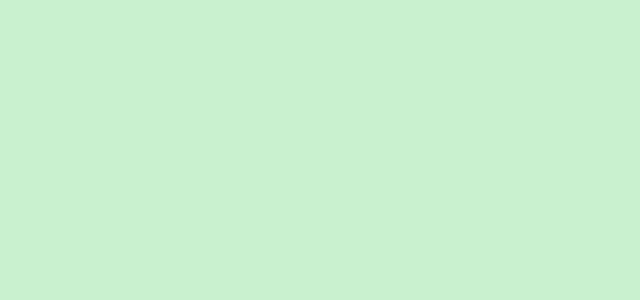
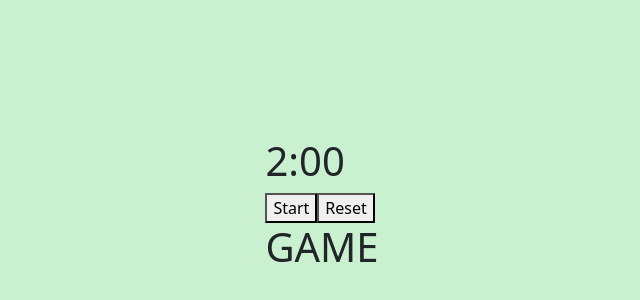
Before and after one commit to oliva-luca/switcher-web-implementation, a React (Vite) app: page /game in a window 1280 px wide. Before the commit this address had no page. Shown: the part 192-492 px from the top of the page, without its empty margins (318-958 px from the left). Built offline with nearby package versions, Linux system fonts and the light colour scheme.

Commit message:
SWT-48 es muy tarde ya

```diff
--- a/src/containers/PreGame/PreGame.tsx
+++ b/src/containers/PreGame/PreGame.tsx
@@ -3,7 +3,7 @@ import GameBoard from './components/GameBoard/GameBoard'
 import StartBtn from "./components/StartBtn/StartBtn";
 import CantPlayer from "./components/CantPlayer/CantPlayer";
 
-function Game() {
+function PreGame() {
 
     const board: string[][] = [
         ["red", "ylw", "grn", "blu", "red", "ylw", "grn"],
@@ -32,4 +32,4 @@ function Game() {
     )
 }
 
-export default Game
+export default PreGame
--- /dev/null
+++ b/src/containers/game/Game.tsx
@@ -0,0 +1,13 @@
+import React from 'react';
+import StopWatch from './components/timer/Timer';
+
+function Game() {
+    return(
+        <div>
+            <StopWatch />
+            <h1>GAME</h1>
+        </div>
+    )
+}
+
+export default Game;
--- /dev/null
+++ b/src/containers/game/components/timer/Timer.tsx
@@ -0,0 +1,53 @@
+import React, { useEffect } from "react";
+
+interface TimerProps {
+    minutes: number;
+    seconds: number;
+}
+
+function Timer() {
+    const [minutes, setMinutes] = React.useState(2);
+    const [seconds, setSeconds] = React.useState(0);
+    const [isActive, setIsActive] = React.useState(false);
+
+    useEffect(() => {
+        let intervalId: any;
+        if (isActive) {
+            intervalId = setInterval(() => {
+                if (seconds === 0) {
+                    if (minutes === 0) {
+                        clearInterval(intervalId);
+                        setIsActive(false);
+                    } else {
+                        setMinutes(minutes - 1);
+                        setSeconds(59);
+                    }
+                } else {
+                    setSeconds(seconds - 1);
+                }
+            }, 1000);
+        }
+        return () => clearInterval(intervalId);
+    }
+    , [isActive, minutes, seconds]);
+
+    const toggle = () => {
+        setIsActive(!isActive);
+    }
+
+    const reset = () => {
+        setMinutes(2);
+        setSeconds(0);
+        setIsActive(false);
+    }
+
+    return (
+        <div>
+            <h1>{minutes}:{seconds < 10 ? `0${seconds}` : seconds}</h1>
+            <button onClick={toggle}>{isActive ? 'Pause' : 'Start'}</button>
+            <button onClick={reset}>Reset</button>
+        </div>
+    )
+}
+
+export default Timer;
--- a/src/containers/lobby/createGame/components/createGame.tsx
+++ b/src/containers/lobby/createGame/components/createGame.tsx
@@ -69,22 +69,20 @@ const CreateGame = () => {
 
     try {
       const userId = localStorage.getItem('userId');
-      const playerName = userId ? userId.toString() : 'UnknownPlayer';
-      console.log('Player name:', playerName);
       console.log('Joining game');
       const joinData = {
-        player_name : playerName,
+        player_id : userId,
       };
 
       const joinQueryString = new URLSearchParams(joinData as any).toString();
-      const response = await axios.put(`/gamelist/${createInfo.id}?${joinQueryString}`, null, {
+      const response = await axios.put(`/gamelist/join/${createInfo.id}?${joinQueryString}`, null, {
         headers: {
           'Content-Type': 'application/json',
         },
       });
       console.log('Game joined successfully:', response.data);
       // Redirigir a la ruta /game
-      navigate('/game');
+      navigate('/pregame');
 
     } catch (error) {
        //borrar la partida creada con el metodo delete
@@ -104,8 +102,8 @@ const CreateGame = () => {
   };
 
   return (
-    <div className="container mt-5 custom-container">
-      <div className="row justify-content-center">
+    <div className="container custom-container">
+      <div className="row justify-content-center d-flex">
         <div className="col-md-12">
           <form onSubmit={handleSubmit}>
             <div className="mb-3 row align-items-center block-background">
--- a/src/containers/lobby/gameList/components/slotJoinGame.tsx
+++ b/src/containers/lobby/gameList/components/slotJoinGame.tsx
@@ -37,7 +37,7 @@ export default function SlotJoinGame({ id, name, currentCapacity, capacity }: Ga
                 'Content-Type': 'application/json',
                 },
             });
-            navigate('/game');
+            navigate('/pregame');
         } catch (error) {
             console.error('Error joining game:', error);
             Swal.fire({
--- a/src/main.tsx
+++ b/src/main.tsx
@@ -2,8 +2,9 @@ import { StrictMode } from 'react';
 import { createRoot } from 'react-dom/client';
 import { BrowserRouter as Router, Route, Routes } from 'react-router-dom';
 import Lobby from './containers/lobby/Lobby.tsx';
-import Game from './containers/PreGame/PreGame.tsx';
+import PreGame from './containers/PreGame/PreGame.tsx';
 import Home from './containers/home/Home.tsx';
+import Game from './containers/game/Game.tsx';
 import './index.css';
 
 createRoot(document.getElementById('root')!).render(
@@ -13,7 +14,8 @@ createRoot(document.getElementById('root')!).render(
         <Routes>
           <Route path="/" element={<Home />} />
           <Route path="/lobby" element={<Lobby />} />
-          <Route path="/pregame" element={<Game />} />
+          <Route path="/pregame" element={<PreGame />} />
+          <Route path="/game" element={<Game />} />
         </Routes>
       {/* </div> */}
     </Router>
```
Also changed, not shown: src/containers/game/components/movementCard/components/movementCard.css (renamed from src/containers/game/movementCard/components/movementCard.css), src/containers/game/components/movementCard/components/movementCard.tsx (renamed from src/containers/game/movementCard/components/movementCard.tsx), src/containers/game/components/movementCard/handOfCards.css (renamed from src/containers/game/movementCard/handOfCards.css), src/containers/game/components/movementCard/handOfCards.tsx (renamed from src/containers/game/movementCard/handOfCards.tsx).
